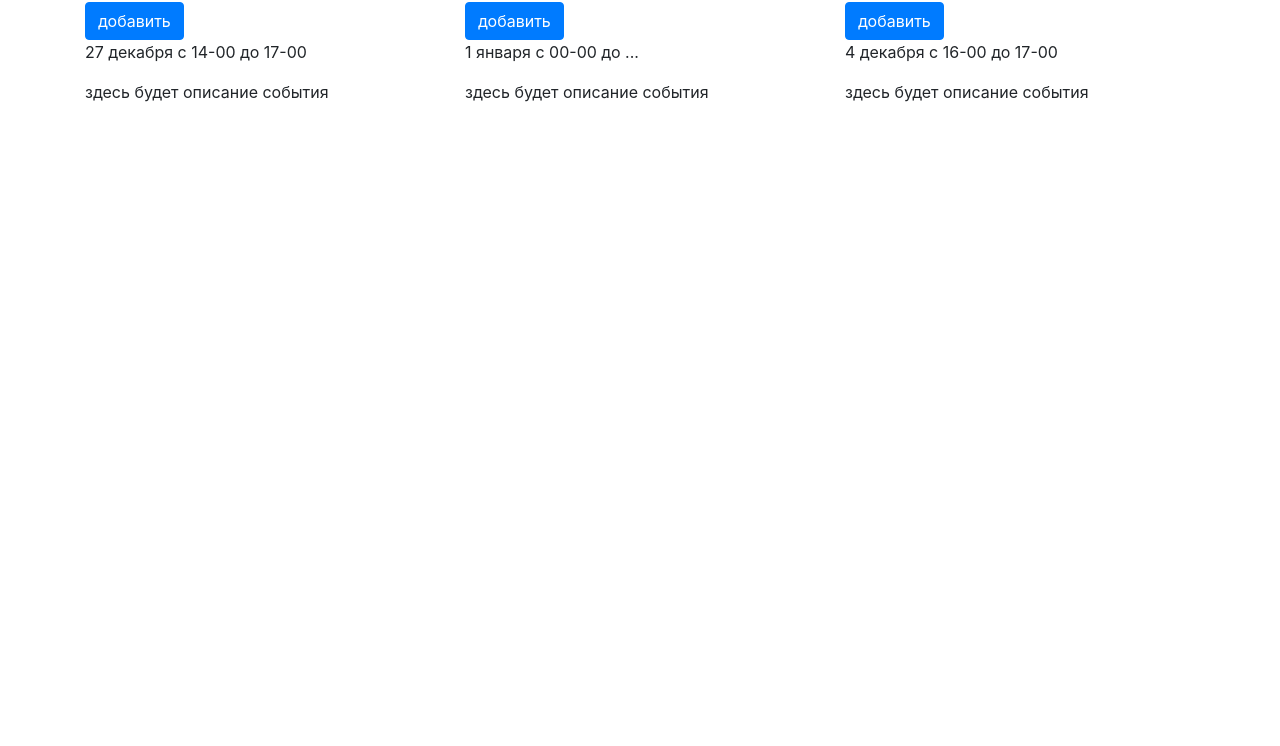
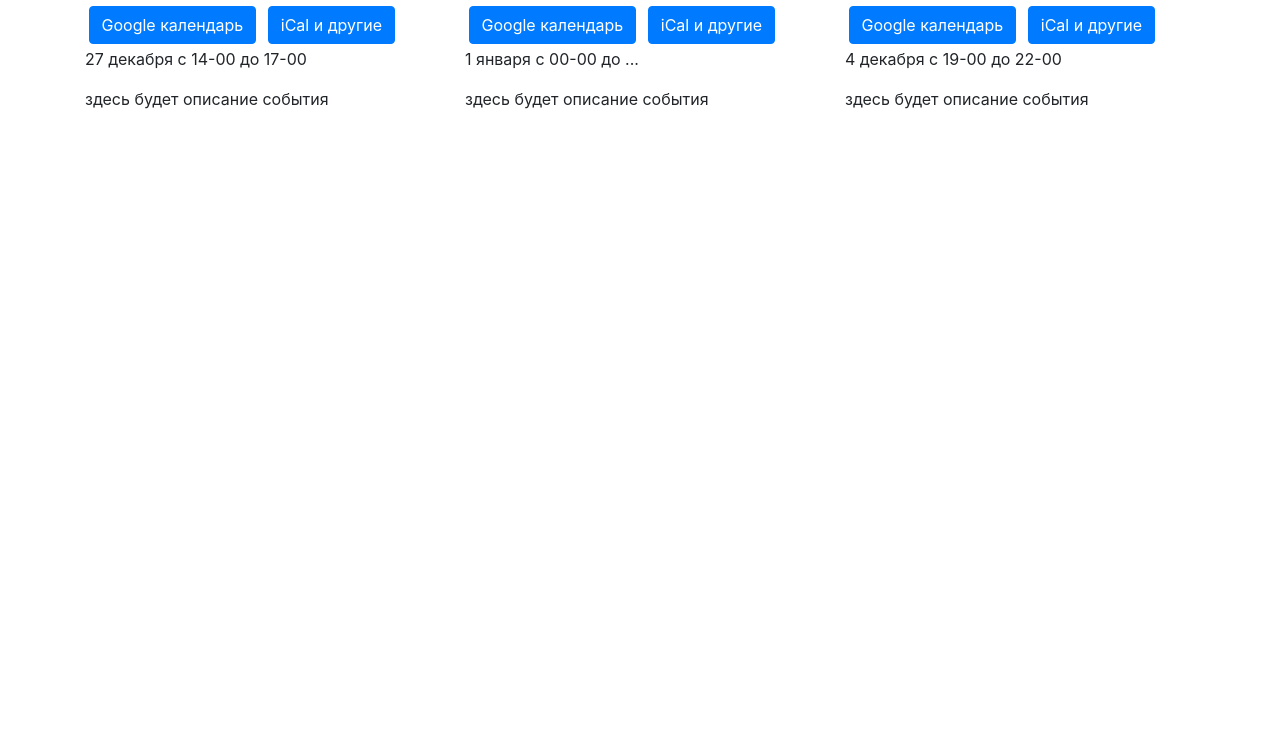
Before and after one commit to Lavrik15/calendar-test, a website: page src/index.html in a window 1280 px wide. Shown: the part 54-800 px from the top of the page. Drawn offline with nearby package versions, Linux system fonts and the light colour scheme.

Commit message:
add events

```diff
--- a/gulpfile.js
+++ b/gulpfile.js
@@ -50,7 +50,7 @@ gulp.task("serve", function () {
     });
 
     gulp.watch("./src/**/*.html", gulp.series("html"));
-    gulp.watch("./src/**/*.scss", gulp.series("style"));
+    gulp.watch("./src/**/*.css", gulp.series("style"));
     gulp.watch("./src/**/*.js", gulp.series("js"));
 })
 
--- a/src/css/main.css
+++ b/src/css/main.css
@@ -0,0 +1,3 @@
+.btn {
+    margin: 1%
+}
--- a/src/index.html
+++ b/src/index.html
@@ -13,19 +13,21 @@
         <h1>Список событий</h1>
         <div class="row">
             <div class="col-sm">
-                <a class="btn btn-primary" href="#" role="button">добавить</a>
+                <a class="btn btn-primary" href="https://calendar.google.com/calendar/event?action=TEMPLATE&tmeid=czk4NDc1OWIzMW1qbmI5NTVhajEyNmhwMjAgZmFsb2RldnJqaHR1ZmJ0NmIyMHZncWpwcDBAZw&tmsrc=falodevrjhtufbt6b20vgqjpp0@group.calendar.google.com" role="button">Google календарь</a>
+                <a class="btn btn-primary" href="https://tools.emailmatrix.ru/event-generator/?format=ics&id=3954" role="button">iCal и другие</a>
                 <p>27 декабря с 14-00 до 17-00</p>
                 <p>здесь будет описание события</p>
             </div>
             <div class="col-sm">
-                <a class="btn btn-primary" href="#" role="button">добавить</a>
+                <a class="btn btn-primary" href="https://calendar.google.com/calendar/event?action=TEMPLATE&tmeid=b2I3cnQ0cG9tZnFvYzEzazNvaGF0ZWtpYWMgZmFsb2RldnJqaHR1ZmJ0NmIyMHZncWpwcDBAZw&tmsrc=falodevrjhtufbt6b20vgqjpp0@group.calendar.google.com" role="button">Google календарь</a>
+                <a class="btn btn-primary" href="https://tools.emailmatrix.ru/event-generator/?format=ics&id=3952" role="button">iCal и другие</a>
                 <p>1 января с 00-00 до ...</p>
                 <p>здесь будет описание события</p>
             </div>
             <div class="col-sm">
-                <!-- <a class="btn" target="_blank" href="https://calendar.google.com/event?action=TEMPLATE&amp;tmeid=MTFhY3RxMDljOTM5dnZqZzJoaDJvNGtwbjQgaDFpNzNtMDJrZTVvYTRoN3JvcGk3cDltZTBAZw&amp;tmsrc=h1i73m02ke5oa4h7ropi7p9me0%40group.calendar.google.com"><img border="0" src="https://www.google.com/calendar/images/ext/gc_button1_ru.gif"></a> -->
-                <a class="btn btn-primary" href="https://calendar.google.com/event?action=TEMPLATE&tmeid=MTFhY3RxMDljOTM5dnZqZzJoaDJvNGtwbjQgaDFpNzNtMDJrZTVvYTRoN3JvcGk3cDltZTBAZw&tmsrc=h1i73m02ke5oa4h7ropi7p9me0%40group.calendar.google.com" role="button">добавить</a>
-                <p>4 декабря с 16-00 до 17-00</p>
+                <a class="btn btn-primary" href="https://calendar.google.com/calendar/event?action=TEMPLATE&tmeid=bDNkaTc0YWJuOXNlYTJrcjNobGd0amE0c2sgZmFsb2RldnJqaHR1ZmJ0NmIyMHZncWpwcDBAZw&tmsrc=falodevrjhtufbt6b20vgqjpp0@group.calendar.google.com" role="button">Google календарь</a>
+                <a class="btn btn-primary" href="https://tools.emailmatrix.ru/event-generator/?format=ics&id=3951" role="button">iCal и другие</a>
+                <p>4 декабря с 19-00 до 22-00</p>
                 <p>здесь будет описание события</p>
             </div>
         </div>
```
Also changed, not shown: build/css/main.css, build/index.html.
